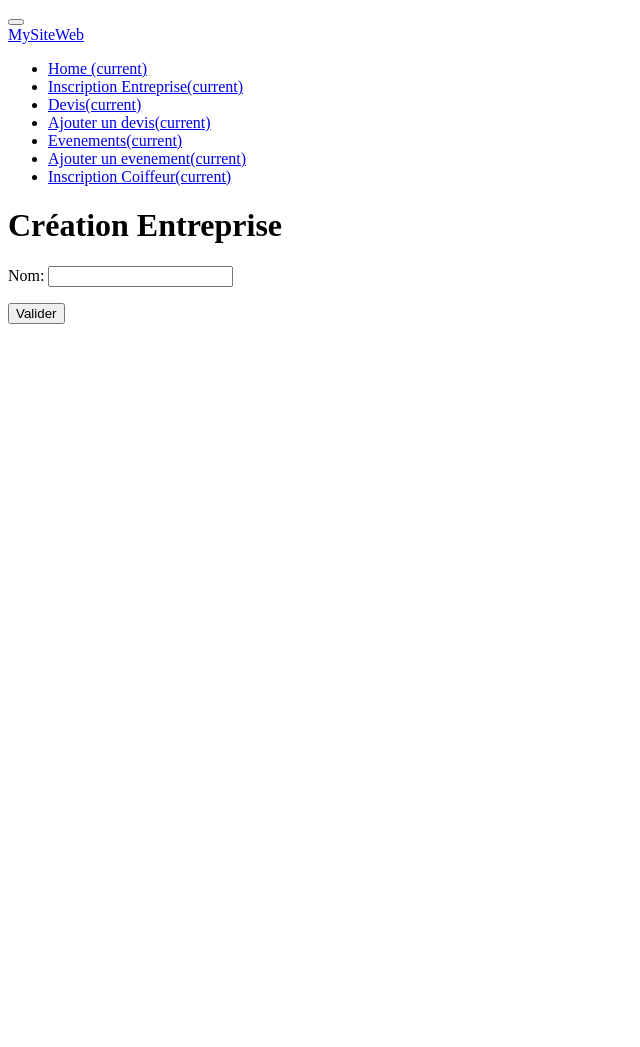
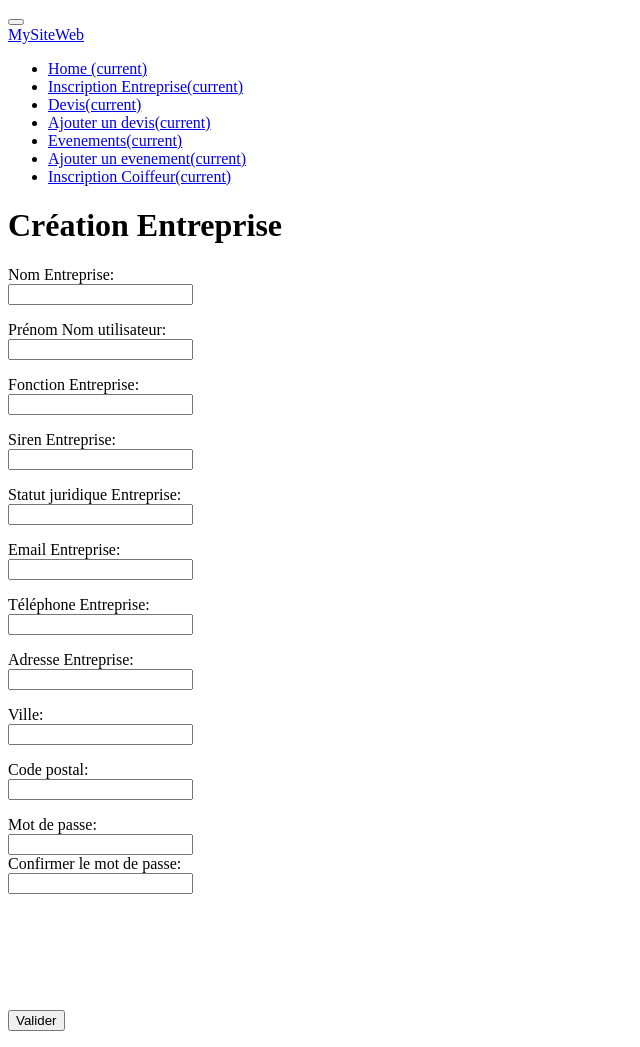
Before and after one commit to AudreyLPS/BizAndCut, a Symfony app: template templates/insc_entre/form.html.twig in a window 1280 px wide. Shown: the whole page, without its empty margins (0-640 px from the left). Before the commit the page ends 324 px from the top, so only its background shows below. Run offline with Twig, Linux system fonts and the light colour scheme; the template is opened without the code that fills it, so the values that code supplies are empty; form fields are guessed from the names that the template uses; some libraries are stand-ins or nearby versions.

Commit message:
all fields entreprise

```diff
--- a/templates/insc_entre/form.html.twig
+++ b/templates/insc_entre/form.html.twig
@@ -11,13 +11,81 @@
 			{# form : variable envoyée par le contrôleur #}
 			{{ form_start(form, { attr: { novalidate: 'novalidate' } } ) }}
 				<p>
-					{# name provient de la classe de formulaire (DiscoveryType) #}
-					{{ form_label(form.nomEntreprise, 'Nom:') }}
-					{{ form_widget(form.nomEntreprise) }}
+					{# provient de la classe de formulaire (Insc_entreType) #}
+					{{ form_label(form.nom_entreprise, 'Nom Entreprise:') }}
+					<br/>
+					{{ form_widget(form.nom_entreprise) }}
 				</p>
 				<p>
-					<input type="submit" class="btn btn-info" value="Valider">
+					{{ form_label(form.prenom_nom_user_entreprise, 'Prénom Nom utilisateur:') }}
+					<br/>
+					{{ form_widget(form.prenom_nom_user_entreprise) }}
 				</p>
+
+				<p>
+					{{ form_label(form.fonction_entreprise, 'Fonction Entreprise:') }}
+					<br/>
+					{{ form_widget(form.fonction_entreprise) }}
+				</p>
+
+				<p>
+					{{ form_label(form.siren_entreprise, 'Siren Entreprise:') }}
+					<br/>
+					{{ form_widget(form.siren_entreprise) }}
+				</p>
+
+				<p>
+					{{ form_label(form.statut_entreprise, 'Statut juridique Entreprise:') }}
+					<br/>
+					{{ form_widget(form.statut_entreprise) }}
+				</p>
+
+				<p>
+					{{ form_label(form.email_entreprise, 'Email Entreprise:') }}
+					<br/>
+					{{ form_widget(form.email_entreprise) }}
+				</p>
+
+				<p>
+					{{ form_label(form.telephone_entreprise, 'Téléphone Entreprise:') }}
+					<br/>
+					{{ form_widget(form.telephone_entreprise) }}
+				</p>
+
+				<p>
+					{{ form_label(form.adresse_entreprise, 'Adresse Entreprise:') }}
+					<br/>
+					{{ form_widget(form.adresse_entreprise) }}
+				</p>
+
+				<p>
+					{{ form_label(form.ville_entreprise, 'Ville:') }}
+					<br/>
+					{{ form_widget(form.ville_entreprise) }}
+				</p>
+
+				<p>
+					{{ form_label(form.cp_entreprise, 'Code postal:') }}
+					<br/>
+					{{ form_widget(form.cp_entreprise) }}
+				</p>
+
+				<p>
+					{{ form_label(form.mdp_entreprise, 'Mot de passe:') }}
+					<br/>
+					{{ form_widget(form.mdp_entreprise.first) }}
+					<br/>
+
+					{{ form_label(form.mdp_entreprise, 'Confirmer le mot de passe:') }}
+					<br/>
+					{{ form_widget(form.mdp_entreprise.second) }}
+				</p>
+
+
+				<p>
+					<input type="submit" class="btn btn-info" style="margin-top: 100px" value="Valider">
+				</p>
+
 			{{ form_end(form) }}
 		</div>
 	</div>
```
Also changed, not shown: src/Form/Insc_entreType.php (+86 -1 lines).
